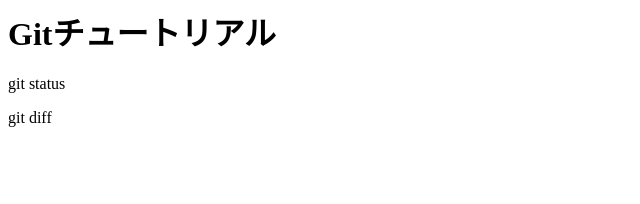
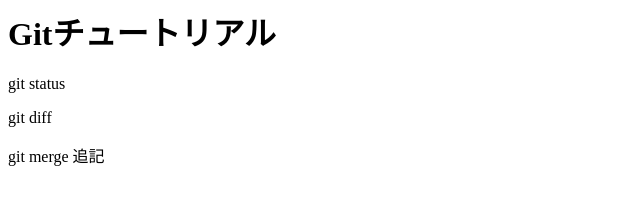
Before and after one commit to Mellowkun/git_tutorial, a plain HTML site: page index.html in a window 1280 px wide. Shown: the whole page, without its empty margins (0-640 px from the left). Drawn offline with Linux system fonts and the light colour scheme.

Commit message:
Update index.html

```diff
--- a/index.html
+++ b/index.html
@@ -1,3 +1,4 @@
 <h1>Gitチュートリアル</h1>
 <p>git status</p>
 <p>git diff</p>
+<p>git merge 追記</p>
```
